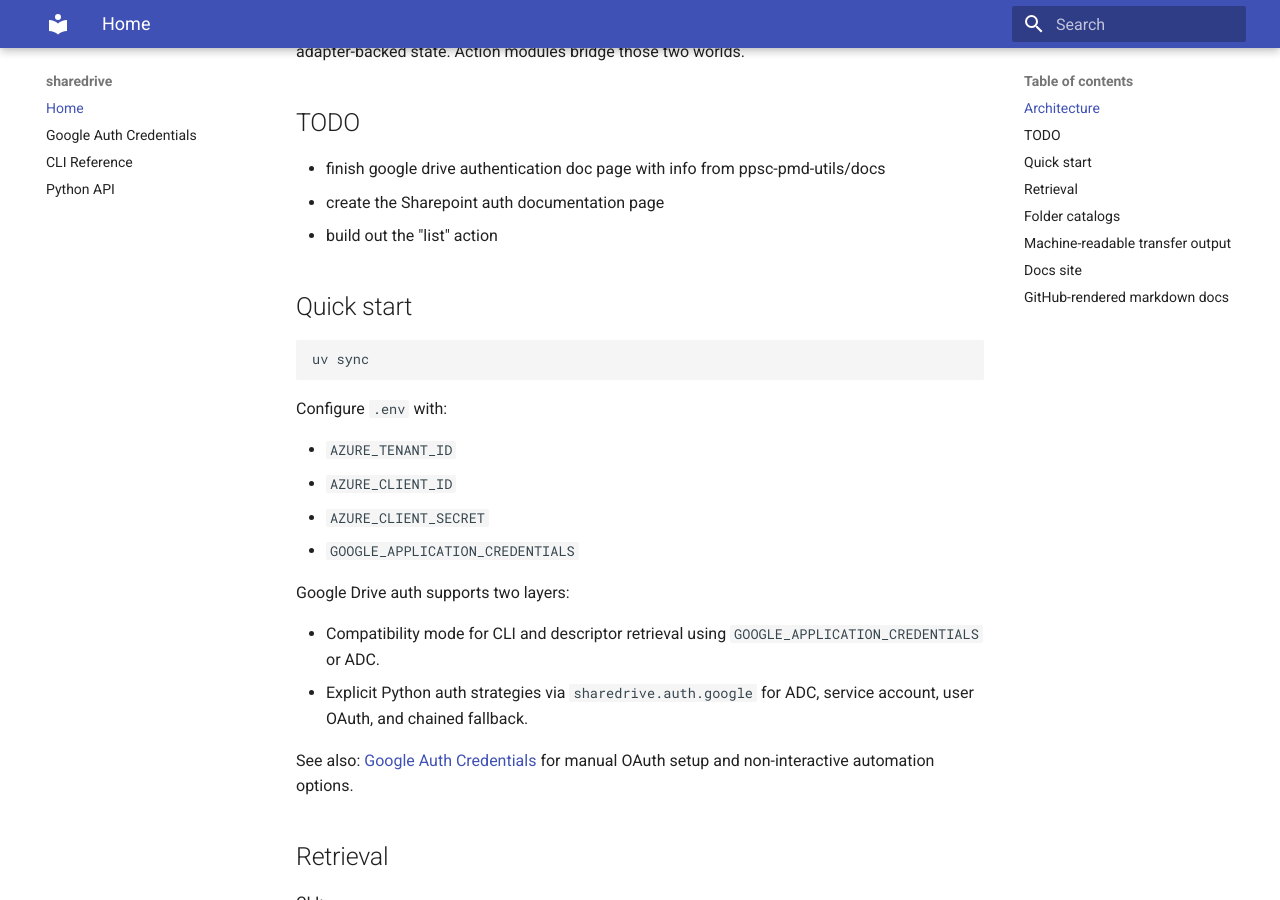
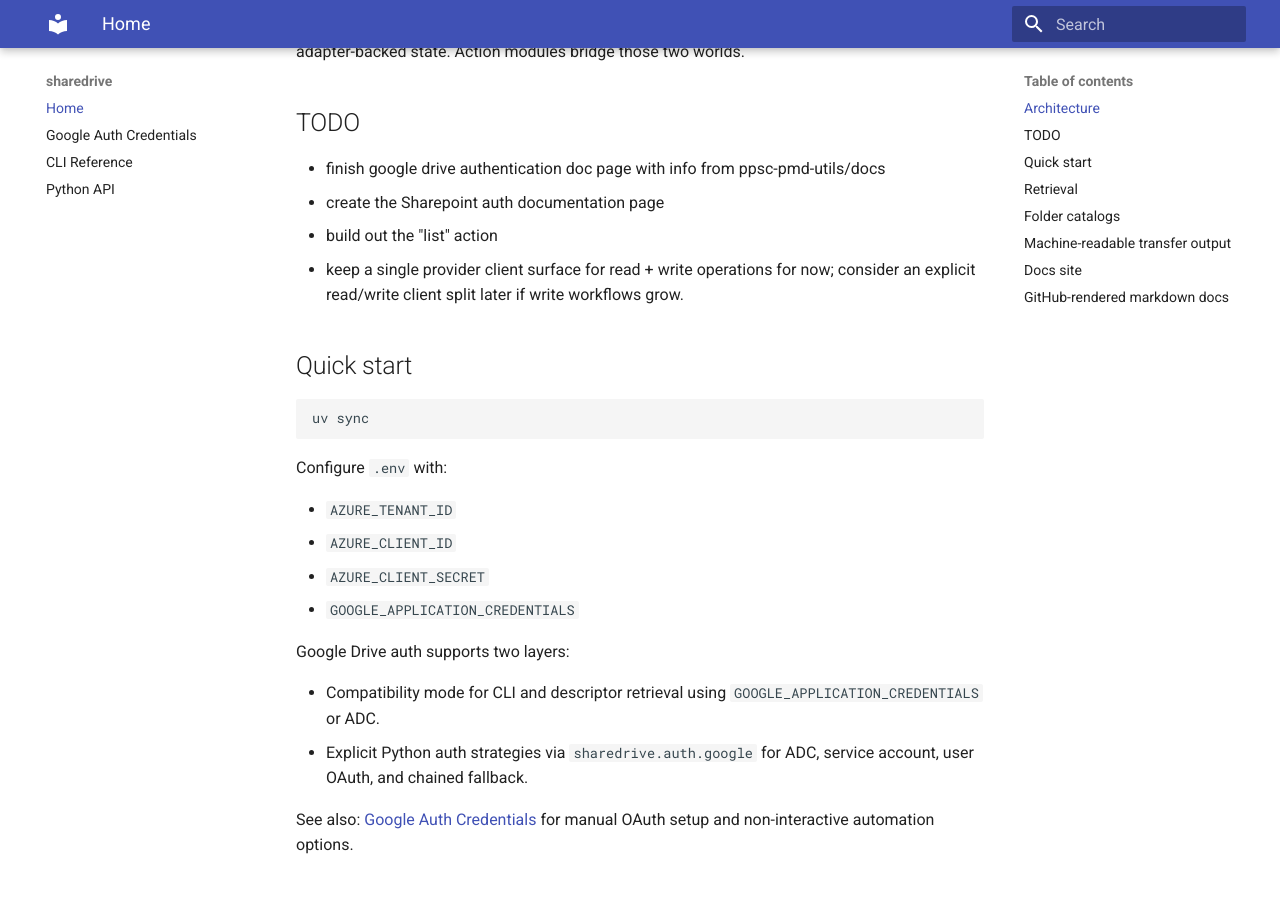
Before and after one commit to mbkranz/sharedrive, an MkDocs documentation site: the page built from docs/index.md, in a window 1280 px wide and 900 px high, scrolled down 628 px. Built offline with MkDocs 1.6.1 and Material for MkDocs 9.7.7, drawn with Linux system fonts in a browser that asks for light colours.

Commit message:
docs: add TODO note on future read-write split
Agent-Logs-Url: https://github.com/mbkranz/sharedrive/sessions/16ef0cf9-db8b-424f-a69c-9f54f3496dfb

Co-authored-by: mbkranz <14118123+mbkranz@users.noreply.github.com>

```diff
--- a/docs/index.md
+++ b/docs/index.md
@@ -20,6 +20,7 @@ The key boundary is that descriptor models are persisted metadata, while runtime
 - finish google drive authentication doc page with info from ppsc-pmd-utils/docs
 - create the Sharepoint auth documentation page
 - build out the "list" action
+- keep a single provider client surface for read + write operations for now; consider an explicit read/write client split later if write workflows grow.
 
 
 
```
